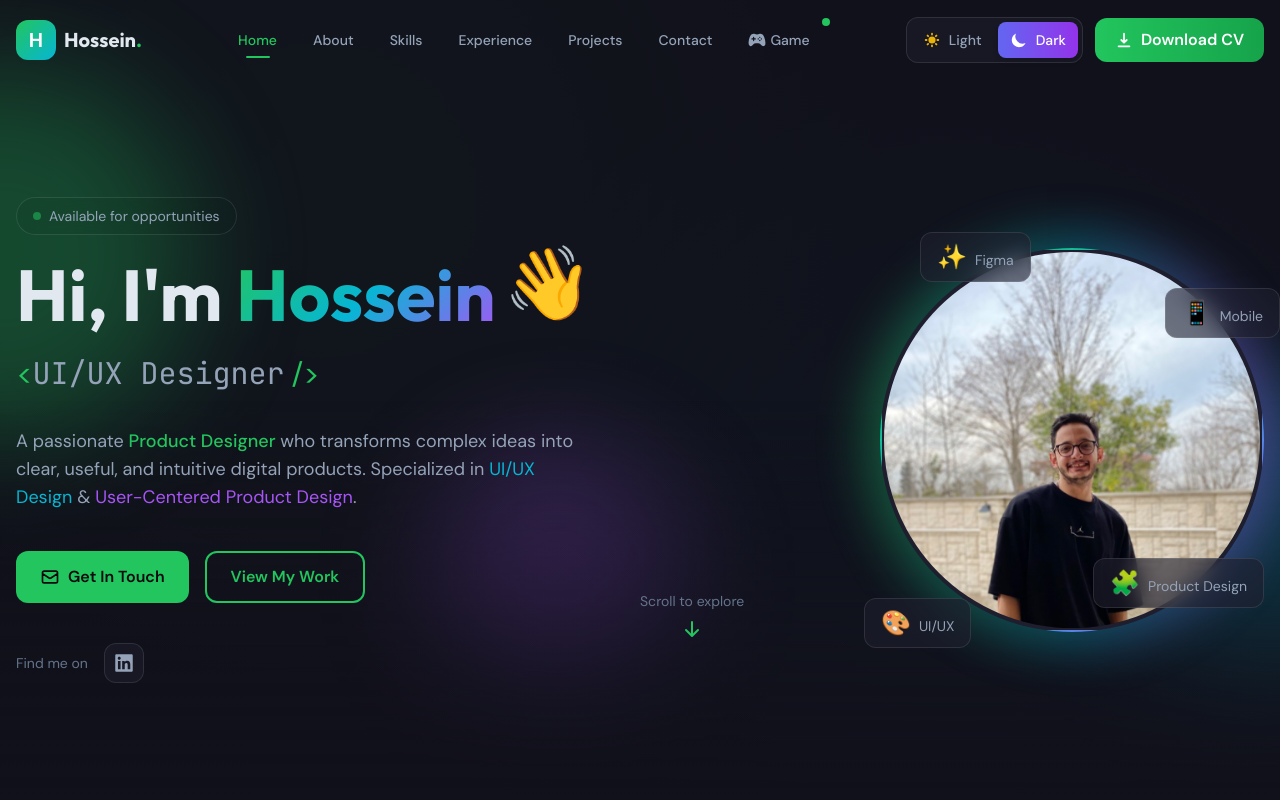
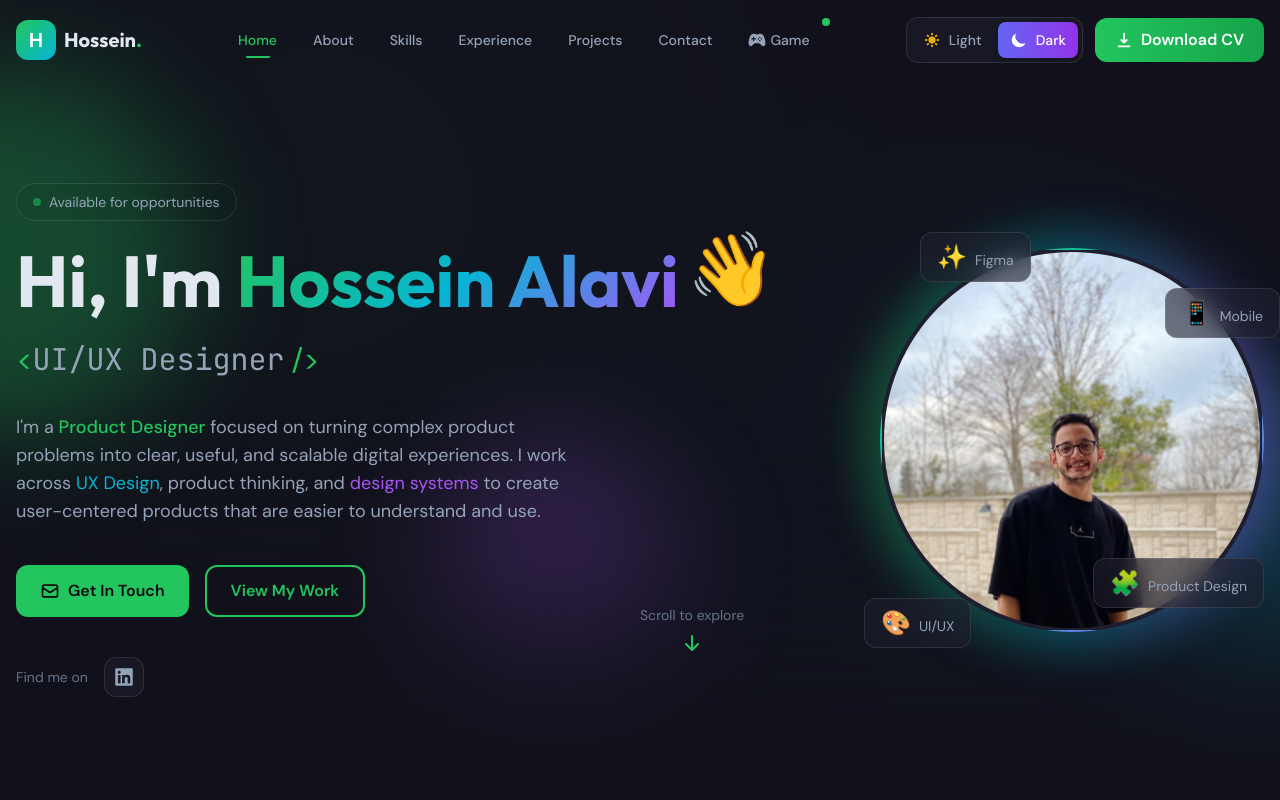
Before and after one commit to hosseinalavifarzin/hossein-alavi-portfolio, a React (Create React App) app: page /#/ in a window 1280 px wide. Shown: the top 800 px of the page. Built offline with nearby package versions, Linux system fonts and the light colour scheme.

Commit message:
Improve homepage SEO content

```diff
--- a/src/Component/FirstShow/FirstShow.jsx
+++ b/src/Component/FirstShow/FirstShow.jsx
@@ -3,10 +3,12 @@ import { FaLinkedin } from 'react-icons/fa';
 import { HiOutlineMail, HiArrowDown } from 'react-icons/hi';
 import hosseinImg from '../../asset/img/hossein.jpeg';
 
-// Design illustration - UX/UI Designer
-const designImg = "Users\citynet\Desktop\portfolio\hossein-alavi-portfolio\src\asset\img\hossein.jpeg";
-
-const ROLES = ['Product Designer', 'UI/UX Designer', 'Mobile App Designer', 'Dashboard Expert'];
+const ROLES = [
+    'Product Designer',
+    'UI/UX Designer',
+    'Mobile App Designer',
+    'Dashboard Expert'
+];
 
 function FirstShow() {
     const [isVisible, setIsVisible] = useState(false);
@@ -20,19 +22,26 @@ function FirstShow() {
 
     useEffect(() => {
         const currentString = ROLES[currentRole];
+
         const timeout = setTimeout(() => {
             if (!isDeleting) {
                 if (displayText.length < currentString.length) {
-                    setDisplayText(currentString.slice(0, displayText.length + 1));
+                    setDisplayText(
+                        currentString.slice(0, displayText.length + 1)
+                    );
                 } else {
                     setTimeout(() => setIsDeleting(true), 2000);
                 }
             } else {
                 if (displayText.length > 0) {
-                    setDisplayText(currentString.slice(0, displayText.length - 1));
+                    setDisplayText(
+                        currentString.slice(0, displayText.length - 1)
+                    );
                 } else {
                     setIsDeleting(false);
-                    setCurrentRole((prev) => (prev + 1) % ROLES.length);
+                    setCurrentRole(
+                        (prev) => (prev + 1) % ROLES.length
+                    );
                 }
             }
         }, isDeleting ? 50 : 100);
@@ -40,68 +49,148 @@ function FirstShow() {
         return () => clearTimeout(timeout);
     }, [displayText, isDeleting, currentRole]);
 
+    const scrollToSection = (sectionId) => {
+        const section = document.getElementById(sectionId);
+
+        if (!section) return;
+
+        const offset = 85;
+        const sectionTop =
+            section.getBoundingClientRect().top +
+            window.scrollY -
+            offset;
+
+        window.scrollTo({
+            top: sectionTop,
+            behavior: 'smooth'
+        });
+    };
+
     return (
-        <section id="home" className="relative min-h-screen flex items-center justify-center overflow-hidden pt-16 sm:pt-20 pb-8 sm:pb-0">
+        <section
+            id="home"
+            className="relative min-h-screen flex items-center justify-center overflow-hidden pt-16 sm:pt-20 pb-8 sm:pb-0"
+        >
             <div className="absolute inset-0 bg-theme-primary">
                 <div className="absolute inset-0 bg-hero-pattern opacity-30 dark:opacity-30"></div>
 
-                <div className="floating-orb w-96 h-96 bg-primary-500 top-20 -left-48" style={{animationDelay: '0s'}}></div>
-                <div className="floating-orb w-80 h-80 bg-accent-cyan top-1/2 -right-40" style={{animationDelay: '2s'}}></div>
-                <div className="floating-orb w-64 h-64 bg-accent-purple bottom-20 left-1/3" style={{animationDelay: '4s'}}></div>
+                <div
+                    className="floating-orb w-96 h-96 bg-primary-500 top-20 -left-48"
+                    style={{ animationDelay: '0s' }}
+                ></div>
+
+                <div
+                    className="floating-orb w-80 h-80 bg-accent-cyan top-1/2 -right-40"
+                    style={{ animationDelay: '2s' }}
+                ></div>
+
+                <div
+                    className="floating-orb w-64 h-64 bg-accent-purple bottom-20 left-1/3"
+                    style={{ animationDelay: '4s' }}
+                ></div>
 
                 <div className="absolute inset-0 bg-gradient-to-b from-transparent via-transparent to-white/50 dark:to-[#11111b]"></div>
             </div>
 
             <div className="container mx-auto px-4 relative z-10">
                 <div className="flex flex-col-reverse lg:flex-row items-center justify-between gap-12 lg:gap-20">
-                    <div className={`flex-1 text-center lg:text-left transition-all duration-1000 ${isVisible ? 'opacity-100 translate-y-0' : 'opacity-0 translate-y-10'}`}>
+
+                    <div
+                        className={`flex-1 text-center lg:text-left transition-all duration-1000 ${
+                            isVisible
+                                ? 'opacity-100 translate-y-0'
+                                : 'opacity-0 translate-y-10'
+                        }`}
+                    >
                         <div className="inline-flex items-center gap-2 px-4 py-2 rounded-full glass-light mb-6">
                             <span className="w-2 h-2 bg-primary-500 rounded-full animate-pulse"></span>
-                            <span className="text-sm text-theme-secondary">Available for opportunities</span>
+
+                            <span className="text-sm text-theme-secondary">
+                                Available for opportunities
+                            </span>
                         </div>
 
                         <h1 className="text-3xl sm:text-5xl lg:text-7xl font-bold mb-4 sm:mb-6 leading-tight">
-                            <span className="text-theme-primary">Hi, I'm </span>
-                            <span className="gradient-text">Hossein</span>
-                            <span className="inline-block animate-bounce-slow ml-1 sm:ml-2">👋</span>
+                            <span className="text-theme-primary">
+                                Hi, I'm{' '}
+                            </span>
+
+                            <span className="gradient-text">
+                                Hossein Alavi
+                            </span>
+
+                            <span className="inline-block animate-bounce-slow ml-1 sm:ml-2">
+                                👋
+                            </span>
                         </h1>
 
                         <div className="text-lg sm:text-2xl lg:text-3xl text-theme-secondary mb-6 sm:mb-8 h-8 sm:h-10">
-                            <span className="text-primary-500">&lt;</span>
-                            <span className="font-mono">{displayText}</span>
-                            <span className="animate-blink text-primary-500">|</span>
-                            <span className="text-primary-500">/&gt;</span>
+                            <span className="text-primary-500">
+                                &lt;
+                            </span>
+
+                            <span className="font-mono">
+                                {displayText}
+                            </span>
+
+                            <span className="animate-blink text-primary-500">
+                                |
+                            </span>
+
+                            <span className="text-primary-500">
+                                /&gt;
+                            </span>
                         </div>
 
                         <p className="text-theme-secondary text-base sm:text-lg max-w-xl mx-auto lg:mx-0 mb-8 sm:mb-10 leading-relaxed px-2 sm:px-0">
-                        A passionate <span className="text-primary-500 font-medium">Product Designer</span> who transforms
-                        complex ideas into clear, useful, and intuitive digital products.
-                        Specialized in <span className="text-accent-cyan">UI/UX Design</span> & <span className="text-accent-purple">User-Centered Product Design</span>.
+                            I'm a{' '}
+                            <span className="text-primary-500 font-medium">
+                                Product Designer
+                            </span>{' '}
+                            focused on turning complex product problems into
+                            clear, useful, and scalable digital experiences.
+                            I work across{' '}
+                            <span className="text-accent-cyan">
+                                UX Design
+                            </span>
+                            , product thinking, and{' '}
+                            <span className="text-accent-purple">
+                                design systems
+                            </span>{' '}
+                            to create user-centered products that are easier
+                            to understand and use.
                         </p>
 
                         <div className="flex flex-col sm:flex-row gap-4 justify-center lg:justify-start mb-10">
-                            <a
-                                href="#contact"
+                            <button
+                                type="button"
+                                onClick={() => scrollToSection('contact')}
                                 className="btn-primary flex items-center justify-center gap-2"
                             >
                                 <HiOutlineMail className="text-xl" />
                                 Get In Touch
-                            </a>
-                            <a
-                                href="#projects"
+                            </button>
+
+                            <button
+                                type="button"
+                                onClick={() => scrollToSection('projects')}
                                 className="btn-outline flex items-center justify-center gap-2"
                             >
                                 View My Work
-                            </a>
+                            </button>
                         </div>
 
                         <div className="flex items-center gap-4 justify-center lg:justify-start">
-                            <span className="text-theme-muted text-sm">Find me on</span>
+                            <span className="text-theme-muted text-sm">
+                                Find me on
+                            </span>
+
                             <div className="flex gap-3">
                                 <a
                                     href="https://www.linkedin.com/in/hossein-alavi"
                                     target="_blank"
                                     rel="noopener noreferrer"
+                                    aria-label="Hossein Alavi on LinkedIn"
                                     className="w-10 h-10 rounded-xl glass flex items-center justify-center text-theme-secondary hover:text-blue-500 hover:bg-blue-500/10 transition-all duration-300"
                                 >
                                     <FaLinkedin className="text-xl" />
@@ -110,7 +199,13 @@ function FirstShow() {
                         </div>
                     </div>
 
-                    <div className={`flex-shrink-0 transition-all duration-1000 delay-300 ${isVisible ? 'opacity-100 translate-x-0' : 'opacity-0 translate-x-10'}`}>
+                    <div
+                        className={`flex-shrink-0 transition-all duration-1000 delay-300 ${
+                            isVisible
+                                ? 'opacity-100 translate-x-0'
+                                : 'opacity-0 translate-x-10'
+                        }`}
+                    >
                         <div className="relative">
                             <div className="absolute -inset-2 sm:-inset-4 bg-gradient-to-r from-primary-500 via-accent-cyan to-accent-purple rounded-full opacity-20 blur-xl animate-pulse-slow"></div>
 
@@ -118,38 +213,72 @@ function FirstShow() {
                                 <div className="absolute inset-1 rounded-full overflow-hidden bg-theme-secondary">
                                     <img
                                         src={hosseinImg}
-                                        alt="Hossein Alavi"
+                                        alt="Hossein Alavi, Product Designer"
                                         className="w-full h-full object-cover object-top scale-125"
-                                        />
+                                    />
                                 </div>
                             </div>
 
-                            {/* Floating badges - hidden on very small screens */}
-                            <div className="hidden sm:block absolute -bottom-2 -left-2 sm:-bottom-4 sm:-left-4 px-3 py-1.5 sm:px-4 sm:py-2 glass rounded-xl animate-float" style={{animationDelay: '0s'}}>
-                                <span className="text-xl sm:text-2xl">🎨</span>
-                                <span className="text-xs sm:text-sm text-theme-secondary ml-1 sm:ml-2">UI/UX</span>
-                            </div>
-                            <div className="hidden md:block absolute bottom-6 right-0 px-4 py-2 glass rounded-xl animate-float" style={{ animationDelay: '3s' }}>
-                                <span className="text-2xl">🧩</span>
-                                <span className="text-sm text-theme-secondary ml-2">
-                                 Product Design
+                            <div
+                                className="hidden sm:block absolute -bottom-2 -left-2 sm:-bottom-4 sm:-left-4 px-3 py-1.5 sm:px-4 sm:py-2 glass rounded-xl animate-float"
+                                style={{ animationDelay: '0s' }}
+                            >
+                                <span className="text-xl sm:text-2xl">
+                                    🎨
+                                </span>
+
+                                <span className="text-xs sm:text-sm text-theme-secondary ml-1 sm:ml-2">
+                                    UI/UX
                                 </span>
                             </div>
 
-                            <div className="hidden sm:block absolute top-6 sm:top-10 -right-2 sm:-right-4 px-3 py-1.5 sm:px-4 sm:py-2 glass rounded-xl animate-float" style={{animationDelay: '1s'}}>
-                                <span className="text-xl sm:text-2xl">📱</span>
-                                <span className="text-xs sm:text-sm text-theme-secondary ml-1 sm:ml-2">Mobile</span>
+                            <div
+                                className="hidden md:block absolute bottom-6 right-0 px-4 py-2 glass rounded-xl animate-float"
+                                style={{ animationDelay: '3s' }}
+                            >
+                                <span className="text-2xl">
+                                    🧩
+                                </span>
+
+                                <span className="text-sm text-theme-secondary ml-2">
+                                    Product Design
+                                </span>
                             </div>
-                            <div className="hidden md:block absolute -top-4 left-10 px-4 py-2 glass rounded-xl animate-float" style={{animationDelay: '2s'}}>
-                                <span className="text-2xl">✨</span>
-                                <span className="text-sm text-theme-secondary ml-2">Figma</span>
+
+                            <div
+                                className="hidden sm:block absolute top-6 sm:top-10 -right-2 sm:-right-4 px-3 py-1.5 sm:px-4 sm:py-2 glass rounded-xl animate-float"
+                                style={{ animationDelay: '1s' }}
+                            >
+                                <span className="text-xl sm:text-2xl">
+                                    📱
+                                </span>
+
+                                <span className="text-xs sm:text-sm text-theme-secondary ml-1 sm:ml-2">
+                                    Mobile
+                                </span>
+                            </div>
+
+                            <div
+                                className="hidden md:block absolute -top-4 left-10 px-4 py-2 glass rounded-xl animate-float"
+                                style={{ animationDelay: '2s' }}
+                            >
+                                <span className="text-2xl">
+                                    ✨
+                                </span>
+
+                                <span className="text-sm text-theme-secondary ml-2">
+                                    Figma
+                                </span>
                             </div>
                         </div>
                     </div>
                 </div>
 
                 <div className="hidden sm:flex absolute bottom-8 left-1/2 -translate-x-1/2 flex-col items-center gap-2 animate-bounce">
-                    <span className="text-theme-muted text-sm">Scroll to explore</span>
+                    <span className="text-theme-muted text-sm">
+                        Scroll to explore
+                    </span>
+
                     <HiArrowDown className="text-primary-500 text-xl" />
                 </div>
             </div>
```
Also changed, not shown: src/Component/About/About.jsx (+37 -1 lines).
